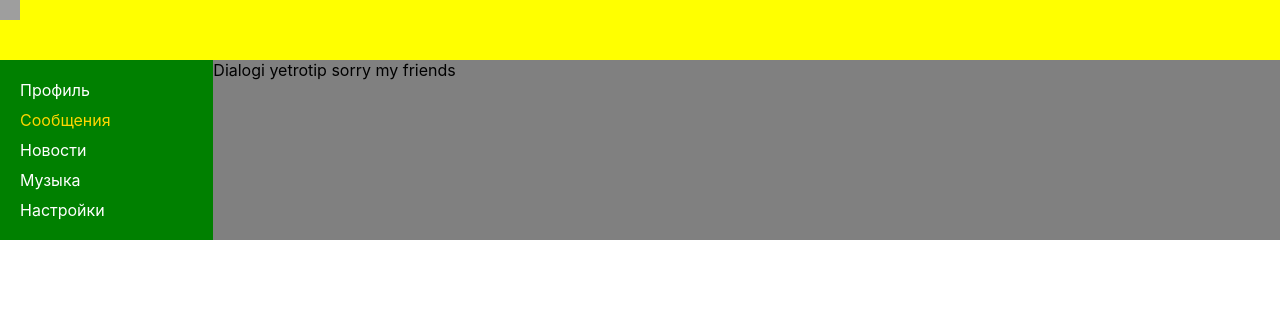
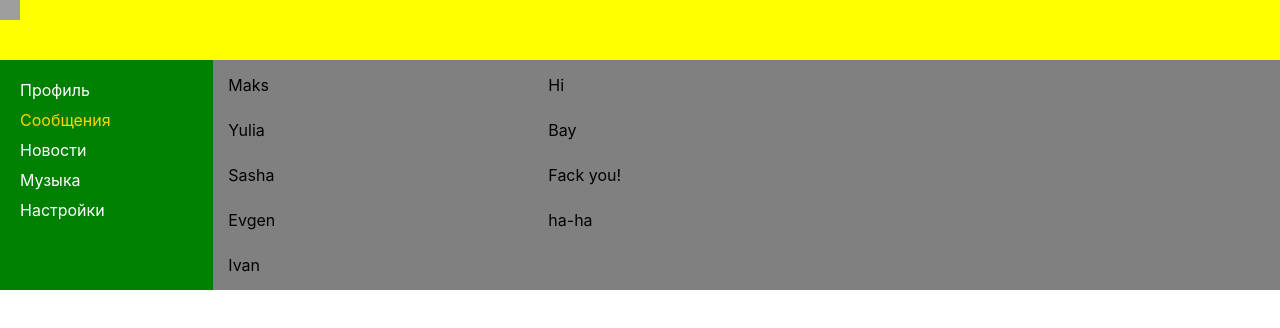
Before and after one commit to Belom7/Way-of-Samurai_TS, a React (Create React App) app: page /message in a window 1280 px wide. Shown: the top 328 px of the page. Built offline with nearby package versions, Linux system fonts and the light colour scheme; grey boxes are pictures that could not be loaded.

Commit message:
21. сверстали страницу Диалогов

```diff
--- /dev/null
+++ b/src/Components/Body/Dialogs/Dialogs.module.css
@@ -0,0 +1,28 @@
+.dialogs{
+    display: flex;
+}
+
+.dialog{
+    padding: 10px;
+    margin: 5px;
+}
+
+.dialogItems{
+
+}
+
+.message {
+    padding: 10px;
+    margin: 5px;
+}
+
+.messageItems{
+
+}
+
+ul {
+    margin: 0;
+    padding: 0;
+    list-style: none;
+    width: 30%;
+}
--- a/src/Components/Body/Dialogs/Dialogs.tsx
+++ b/src/Components/Body/Dialogs/Dialogs.tsx
@@ -1,10 +1,57 @@
 import React from "react";
+import cl from './Dialogs.module.css'
+
+const arrName = [
+    {name: 'Maks'},
+    {name: 'Yulia'},
+    {name: 'Sasha'},
+    {name: 'Evgen'},
+    {name: 'Ivan'},
+]
+
+const arrMessage = [
+    {message: 'Hi'},
+    {message: 'Bay'},
+    {message: 'Fack you!'},
+    {message: 'ha-ha'},
+]
 
 export const Dialogs = (prop: any) => {
     return (
-        <div>
-            Dialogi
-            yetrotip sorry my friends
+        // <div className={cl.dialogs}>
+        //     <div className={cl.dialog}>
+        //         <div className={cl.dialogItems}>Maks</div>
+        //         <div className={cl.dialogItems}>Dima</div>
+        //         <div className={cl.dialogItems}>Andry</div>
+        //         <div className={cl.dialogItems}>Vika</div>
+        //         <div className={cl.dialogItems}>Yulia</div>
+        //     </div>
+        //     <div className={cl.message}>
+        //         <div className={cl.messageItems}>Hi</div>
+        //         <div className={cl.messageItems}>Boom</div>
+        //         <div className={cl.messageItems}>Bay</div>
+        //     </div>
+        // </div>
+
+        <div className={cl.dialogs}>
+            <ul>
+                {arrName.map((el_arrName) => {
+                    return (
+                        <li className={cl.dialog}>
+                            <div className={cl.dialogItems}>{el_arrName.name}</div>
+                        </li>)
+                })}
+            </ul>
+            <ul>
+                {arrMessage.map((el_arrMessage)=>{
+                    return(
+                        <li className={cl.message}>
+                            <div className={cl.messageItems}>{el_arrMessage.message}</div>
+                        </li>
+                    )
+                })}
+            </ul>
+
         </div>
     )
 }
--- a/src/Components/Navbar/Navbar.tsx
+++ b/src/Components/Navbar/Navbar.tsx
@@ -10,13 +10,15 @@ const arrNavBar = [
     {path: '/settings', title: 'Настройки'},
 ]
 
+
 export const Navbar = () => {
     return (
         <div className={cl.navbar}>
             {arrNavBar.map((el_navBar) => {
                 return (
                     <div className={cl.item}>
-                        <NavLink to={el_navBar.path}className={({isActive}) => isActive ? cl.active : cl.a}>{el_navBar.title}</NavLink>
+                        <NavLink to={el_navBar.path}
+                                 className={({isActive}) => isActive ? cl.active : cl.a}>{el_navBar.title}</NavLink>
                     </div>
                 )
             })}
```
Also changed, not shown: src/App.tsx (+18 -18 lines).
